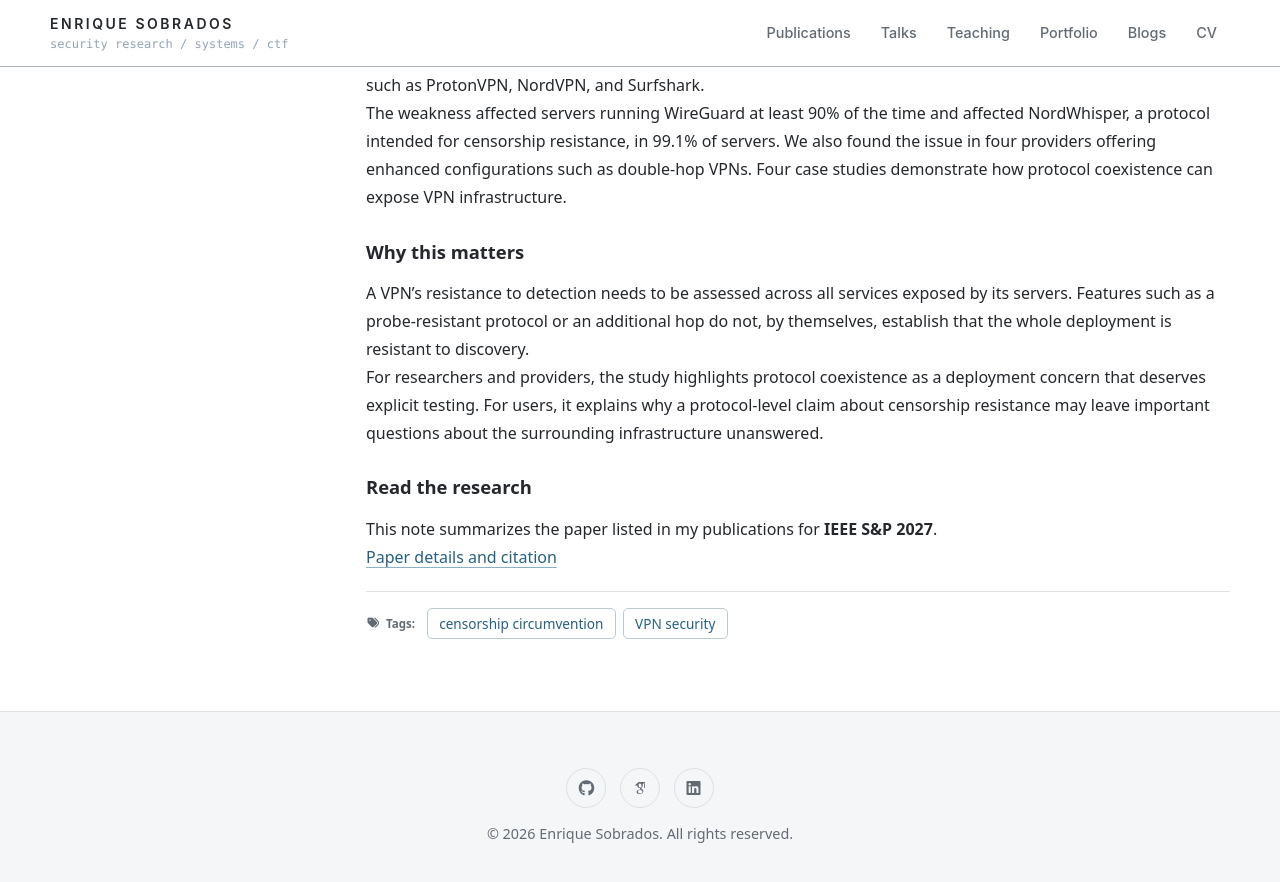
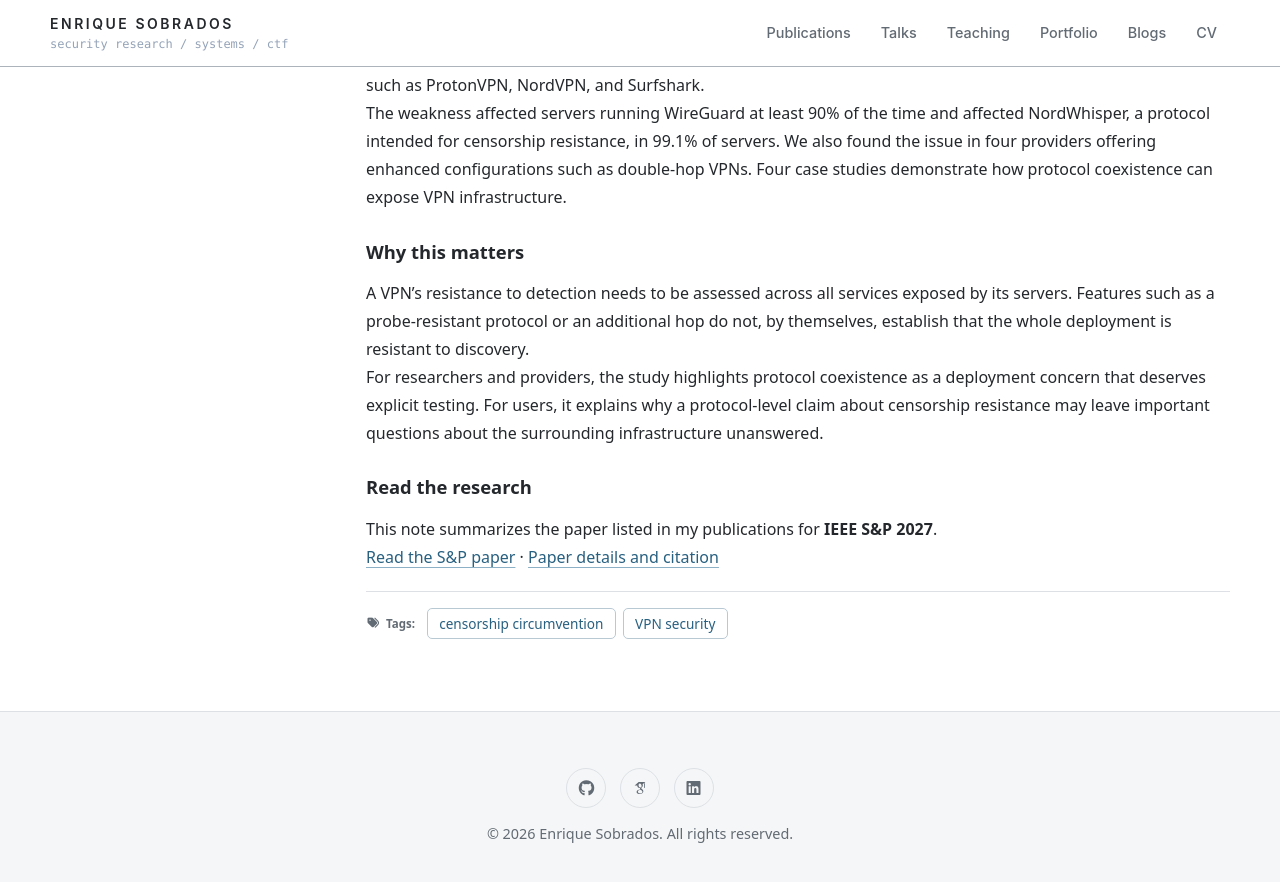
Before and after one commit to Enrique720/enrique720.github.io, a Jekyll site: the page built from _posts/2026-10-06-probe-resistant-vpns.md, in a window 1280 px wide and 900 px high, scrolled down 705 px. Shown: the top 882 px of the window. Built offline with Jekyll 4.4.1, drawn with Linux system fonts in a browser that asks for light colours; nearby versions of some CDN libraries; some web fonts are replaced.

Commit message:
Add S&P weak-link paper PDF and link it from publication and blog post
Co-Authored-By: Claude Opus 5.5 <noreply@anthropic.com>

```diff
--- a/_posts/2026-10-06-probe-resistant-vpns.md
+++ b/_posts/2026-10-06-probe-resistant-vpns.md
@@ -37,4 +37,4 @@ For researchers and providers, the study highlights protocol coexistence as a de
 
 This note summarizes the paper listed in my publications for **IEEE S&P 2027**.
 
-[Paper details and citation](/publication/2027-probe-resistant-vpn-coexistence)
+[Read the S&P paper](/files/papers/sp_weak_link.pdf) · [Paper details and citation](/publication/2027-probe-resistant-vpn-coexistence)
```
Also changed, not shown: _publications/2027-probe-resistant-vpn-coexistence.md (+1 -0 lines), 1 other file.
